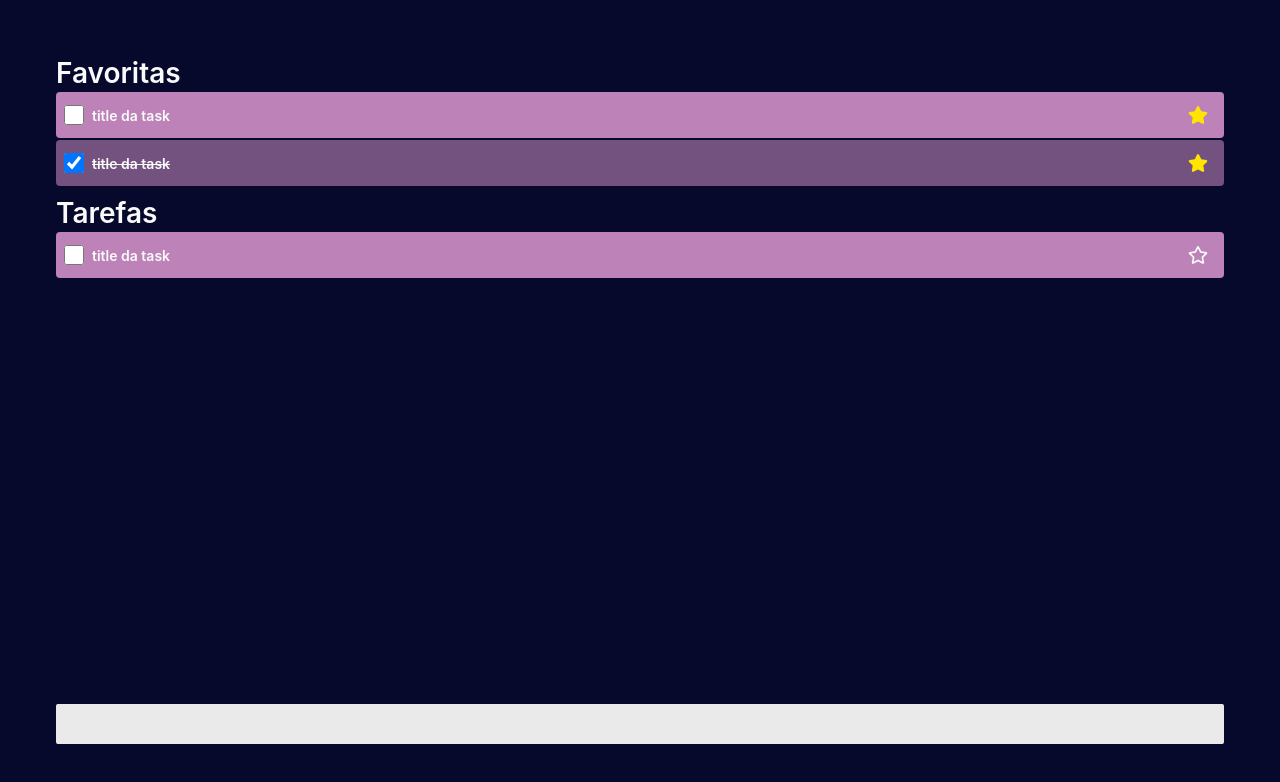
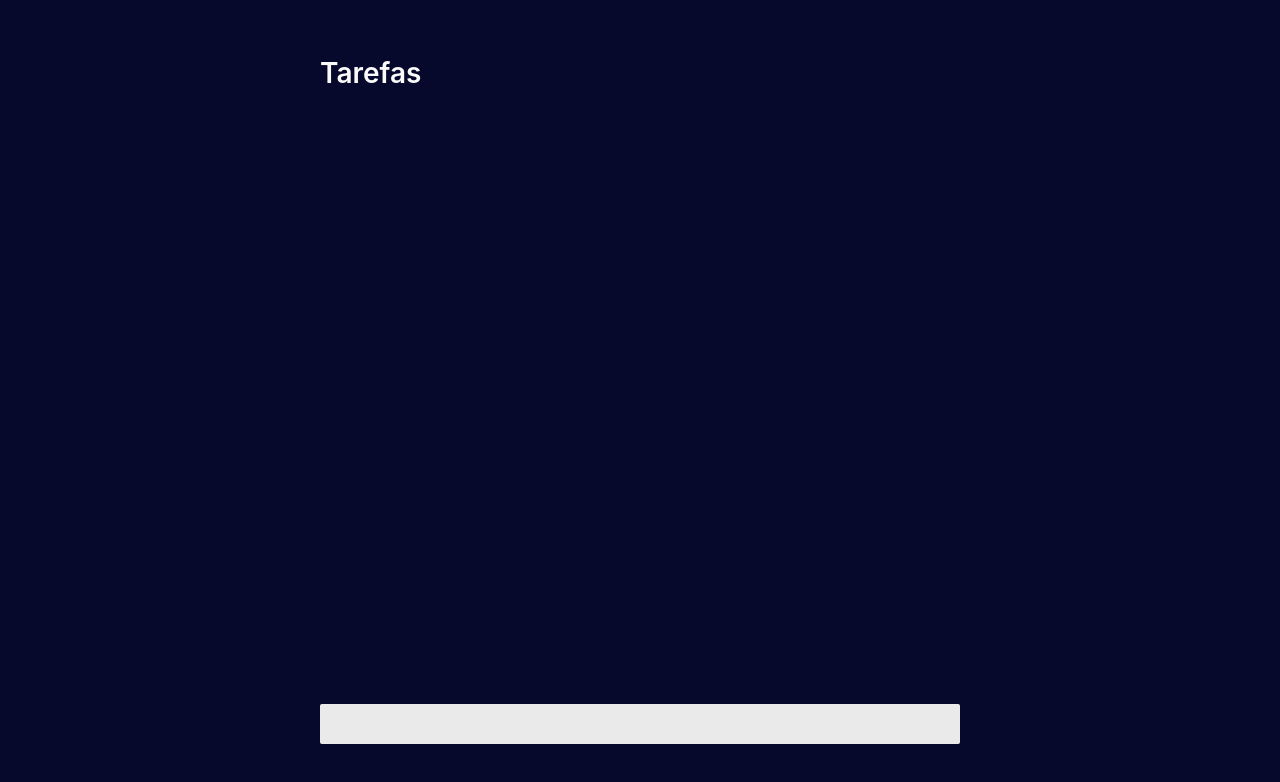
Before and after one commit to Guilhermemuller13/todo-app-vite, a React (Vite) app: page / in a window 1280 px wide. Shown: the top 782 px of the page. Built offline with nearby package versions, Linux system fonts and the light colour scheme; a web font is replaced by a local one.

Commit message:
:sparkles: add localstorage to slice tasks

```diff
--- a/src/app/components/Button/index.tsx
+++ b/src/app/components/Button/index.tsx
@@ -1,6 +1,8 @@
-import { forwardRef, AnchorHTMLAttributes, ButtonHTMLAttributes } from "react";
+import { AnchorHTMLAttributes, ButtonHTMLAttributes, FC } from "react";
+
 import * as S from "./styles";
 
+//componente botao com a tipagem dos seus tipos primitivos
 type ButtonTypes =
   | AnchorHTMLAttributes<HTMLAnchorElement>
   | ButtonHTMLAttributes<HTMLButtonElement>;
@@ -10,14 +12,11 @@ export type ButtonProps = {
   as?: React.ElementType;
 } & ButtonTypes;
 
-const Button: React.ForwardRefRenderFunction<S.WrapperProps, ButtonProps> = (
-  { children, icon, ...props },
-  ref
-) => (
-  <S.Wrapper hasIcon={!!icon} ref={ref} {...props}>
+const Button: FC<ButtonProps> = ({ children, icon, ...props }) => (
+  <S.Wrapper {...props}>
     {icon}
     {!!children && <span>{children}</span>}
   </S.Wrapper>
 );
 
-export default forwardRef(Button);
+export default Button;
--- a/src/app/components/Button/styles.ts
+++ b/src/app/components/Button/styles.ts
@@ -1,20 +1,8 @@
-import styled, { css, DefaultTheme } from "styled-components";
+import styled, { css } from "styled-components";
 
-export type WrapperProps = {
-  hasIcon: boolean;
-};
+export type WrapperProps = {};
 
 const wrapperModifiers = {
-  withIcon: (theme: DefaultTheme) => css`
-    svg {
-      width: 2rem;
-      height: 2rem;
-
-      & + span {
-        margin-left: ${theme.spacings.xxsmall};
-      }
-    }
-  `,
   disabled: () => css`
     &:disabled {
       cursor: not-allowed;
@@ -23,8 +11,8 @@ const wrapperModifiers = {
   `
 };
 
-export const Wrapper = styled.button<WrapperProps>`
-  ${({ theme, hasIcon, disabled }) => css`
+export const Wrapper = styled.button`
+  ${({ theme, disabled }) => css`
     display: inline-flex;
     align-items: center;
     justify-content: center;
@@ -42,7 +30,6 @@ export const Wrapper = styled.button<WrapperProps>`
       box-shadow: 0 0 0 3px ${theme.colors.secondary};
     }
 
-    ${!!hasIcon && wrapperModifiers.withIcon(theme)};
     ${disabled && wrapperModifiers.disabled()};
   `}
 `;
--- /dev/null
+++ b/src/app/components/Container/index.tsx
@@ -0,0 +1,10 @@
+import styled, { css } from "styled-components";
+
+export const Container = styled.div`
+  ${({ theme }) => css`
+    width: 100vw;
+    height: 100dvh;
+    display: flex;
+    justify-content: center;
+  `}
+`;
--- a/src/app/components/Item/index.tsx
+++ b/src/app/components/Item/index.tsx
@@ -1,6 +1,5 @@
 import { FC } from "react";
 import { FaRegStar, FaStar } from "react-icons/fa";
-// import { IoMdMore } from "react-icons/io";
 
 import Button from "../Button";
 
@@ -32,14 +31,14 @@ const Item: FC<ItemProps> = ({
   };
 
   return (
-    <S.Wrapper checked={isChecked}>
+    <S.Wrapper isChecked={isChecked}>
       <S.TextWrapper>
         <S.Input
           type="checkbox"
           onChange={onChangeStatusTask}
           checked={isChecked}
         />
-        <S.Text checked={isChecked}>{text}</S.Text>
+        <S.Text isChecked={isChecked}>{text}</S.Text>
       </S.TextWrapper>
       <S.OptionsWrapper>
         <Button
@@ -52,7 +51,6 @@ const Item: FC<ItemProps> = ({
             )
           }
         ></Button>
-        {/* <Button onClick={} icon={<IoMdMore />}></Button> */}
       </S.OptionsWrapper>
     </S.Wrapper>
   );
--- a/src/app/components/Item/styles.ts
+++ b/src/app/components/Item/styles.ts
@@ -3,7 +3,7 @@ import { rgba } from "polished";
 
 import { ItemProps } from ".";
 
-type CheckedProps = Pick<ItemProps, "checked">;
+type CheckedProps = Pick<ItemProps, "isChecked">;
 
 export const TextWrapper = styled.div`
   ${({ theme }) => css`
@@ -37,19 +37,19 @@ export const Input = styled.input`
 `;
 
 export const Text = styled.p<CheckedProps>`
-  ${({ theme, checked }) => css`
+  ${({ theme, isChecked }) => css`
     color: ${theme.colors.white};
     font-size: ${theme.font.sizes.small};
     font-weight: ${theme.font.bold};
-    text-decoration: ${checked ? "line-through" : "none"};
+    text-decoration: ${isChecked ? "line-through" : "none"};
   `}
 `;
 
 export const Wrapper = styled.div<CheckedProps>`
-  ${({ theme, checked }) => css`
+  ${({ theme, isChecked }) => css`
     display: flex;
     justify-content: space-between;
-    background: ${checked
+    background: ${isChecked
       ? rgba(theme.colors.secondary, 0.6)
       : theme.colors.secondary};
     padding: ${theme.spacings.xxsmall};
--- a/src/app/core/utils/localStorage/index.ts
+++ b/src/app/core/utils/localStorage/index.ts
@@ -5,7 +5,7 @@ const getStorageItem = (key: string) => {
   return JSON.parse(data!);
 };
 
-const setStorageItem = (key: string, value: string[]) => {
+const setStorageItem = (key: string, value: object) => {
   const data = JSON.stringify(value);
   return window.localStorage.setItem(`${APP_KEY}_${key}`, data);
 };
--- a/src/app/modules/tasks/redux/slice.ts
+++ b/src/app/modules/tasks/redux/slice.ts
@@ -1,4 +1,8 @@
 import { createSlice, PayloadAction } from "@reduxjs/toolkit";
+import {
+  getStorageItem,
+  setStorageItem
+} from "../../../core/utils/localStorage";
 
 type Task = {
   text: string;
@@ -14,26 +18,7 @@ type TaskStateProps = {
 type PayloadSetTask = Task;
 
 const initialState: TaskStateProps = {
-  tasks: [
-    {
-      id: "1",
-      isCompleted: false,
-      isImportant: false,
-      text: "title da task"
-    },
-    {
-      id: "2",
-      isCompleted: false,
-      isImportant: true,
-      text: "title da task"
-    },
-    {
-      id: "3",
-      isCompleted: true,
-      isImportant: true,
-      text: "title da task"
-    }
-  ]
+  tasks: getStorageItem("task") || []
 };
 
 export const taskSlice = createSlice({
@@ -42,6 +27,10 @@ export const taskSlice = createSlice({
   reducers: {
     setNewTask(state, { payload }: PayloadAction<PayloadSetTask>) {
       state.tasks.push(payload);
+      const taskLS = getStorageItem("task") || [];
+      taskLS.push(payload);
+
+      setStorageItem("task", taskLS);
     },
     updateStatusCompletedTask(
       state,
@@ -54,6 +43,7 @@ export const taskSlice = createSlice({
       if (findTaskById !== -1) {
         const currentStatus = state.tasks[findTaskById].isCompleted;
         state.tasks[findTaskById].isCompleted = !currentStatus;
+        setStorageItem("task", state.tasks);
       }
     },
     updateStatusImportantTask(
@@ -67,6 +57,7 @@ export const taskSlice = createSlice({
       if (findTaskById !== -1) {
         const currentStatus = state.tasks[findTaskById].isImportant;
         state.tasks[findTaskById].isImportant = !currentStatus;
+        setStorageItem("task", state.tasks);
       }
     }
   }
--- a/src/app/modules/tasks/redux/taskSelector.ts
+++ b/src/app/modules/tasks/redux/taskSelector.ts
@@ -1,6 +1,7 @@
 import { createSelector } from "@reduxjs/toolkit";
 import { RootState } from "../../../../redux/storeTypes";
 
+//aqui temos alguns selectores da dados da store, ajudando a separ a logica e poluicao de codigo do component
 const getTaskSlice = ({ task }: RootState) => task.tasks;
 
 const getTasksImportants = createSelector([getTaskSlice], (tasks) =>
--- a/src/app/pages/Home/index.tsx
+++ b/src/app/pages/Home/index.tsx
@@ -14,6 +14,7 @@ import {
 import { useAppDispatch } from "../../core/hooks/useRedux";
 
 import * as S from "./styles";
+import { Container } from "../../components/Container";
 
 const Home = () => {
   const tasksImportants = useSelector(getTasksImportants, shallowEqual);
@@ -29,6 +30,7 @@ const Home = () => {
   };
 
   return (
+    <Container>
       <S.Wrapper>
         <S.Content>
           {tasksImportants.length > 0 && (
@@ -66,6 +68,7 @@ const Home = () => {
           <TextField />
         </S.Footer>
       </S.Wrapper>
+    </Container>
   );
 };
 
--- a/src/app/pages/Home/styles.ts
+++ b/src/app/pages/Home/styles.ts
@@ -2,11 +2,12 @@ import styled, { css } from "styled-components";
 
 export const Wrapper = styled.div`
   ${({ theme }) => css`
-    padding: ${theme.spacings.xxlarge};
+    padding: ${theme.spacings.xxlarge} 0;
     height: 100dvh;
     display: flex;
     flex-direction: column;
     justify-content: space-between;
+    width: 50vw;
   `}
 `;
 
--- a/src/redux/store.ts
+++ b/src/redux/store.ts
@@ -2,6 +2,7 @@ import { configureStore } from "@reduxjs/toolkit";
 
 import { taskSlice } from "../app/modules/tasks/redux/slice";
 
+//configuração da store do redux
 const store = configureStore({
   reducer: {
     task: taskSlice.reducer
```
Lines whose indentation alone changed are shown as unchanged.
